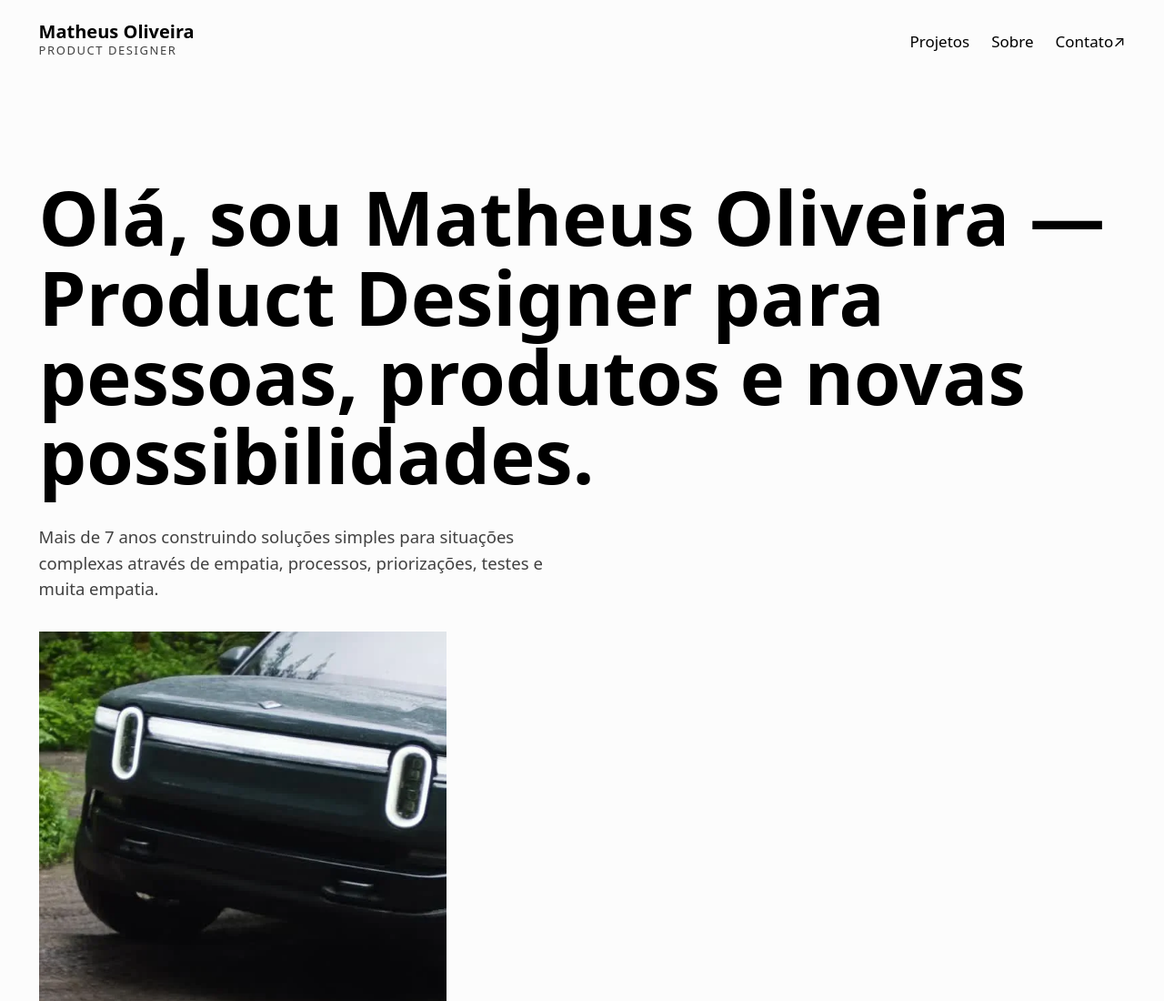
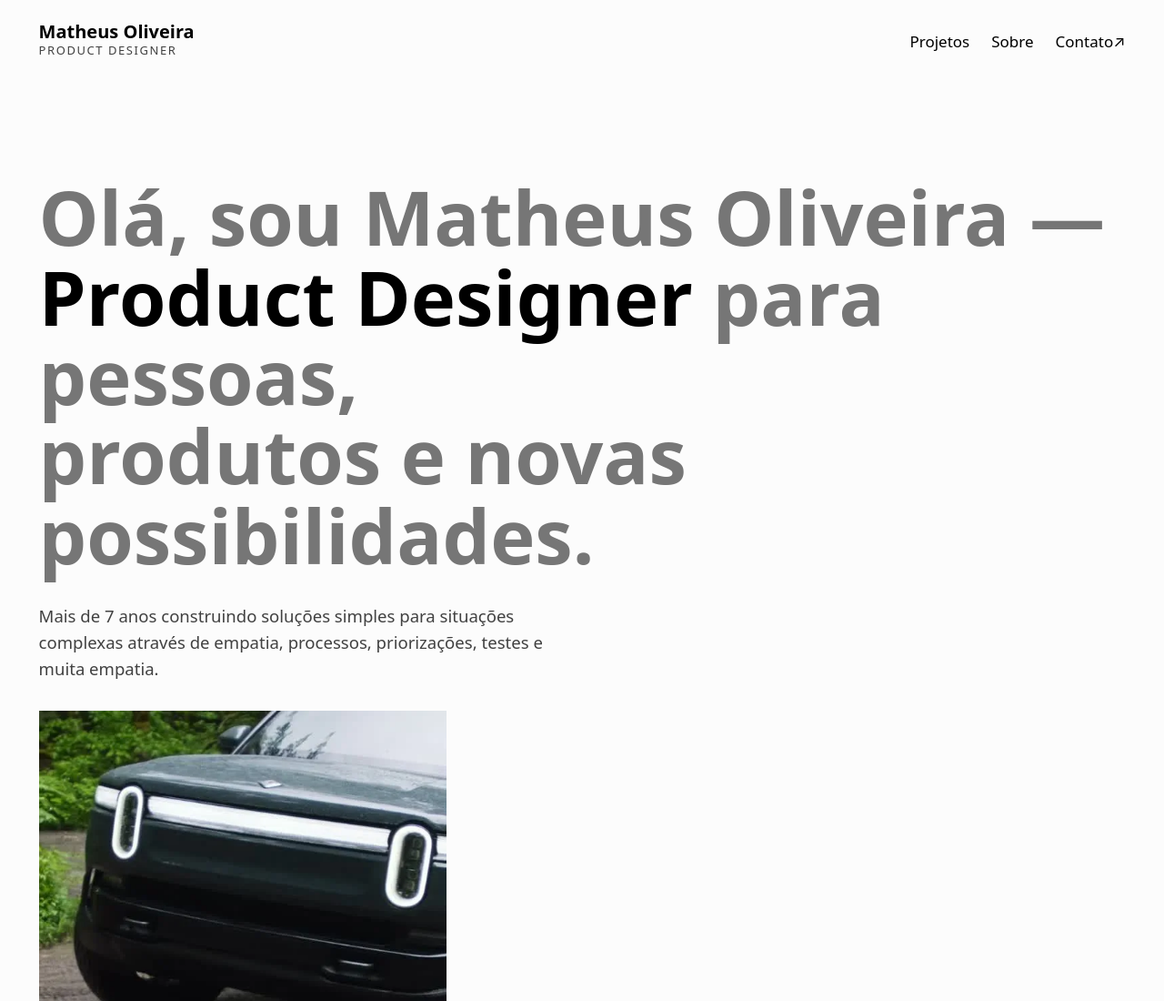
Before and after one commit to gildemberg-santos/matheus-oliveira, a plain HTML site: page index.html in a window 1280 px wide. Shown: the top 1100 px of the page at 91% size. Drawn offline with Linux system fonts and the light colour scheme.

Commit message:
feat(site): aplica tratamento visual do hero

```diff
--- a/css/components.css
+++ b/css/components.css
@@ -15,6 +15,15 @@
 .hero__title {
   font-size: var(--font-size-hero);
   max-width: 26ch;
+}
+
+.hero__title-line {
+  display: block;
+  color: var(--color-text-muted);
+}
+
+.hero__title-highlight {
+  color: var(--color-text-primary);
 }
 
 .hero__intro,
--- a/index.html
+++ b/index.html
@@ -40,7 +40,11 @@
     <section class="section" aria-labelledby="titulo-inicio">
       <div class="section__inner">
         <div class="hero">
-          <h1 class="hero__title" id="titulo-inicio">Olá, sou Matheus Oliveira — Product Designer para pessoas, produtos e novas possibilidades.</h1>
+          <h1 class="hero__title" id="titulo-inicio">
+            <span class="hero__title-line">Olá, sou Matheus Oliveira —</span>
+            <span class="hero__title-line"><span class="hero__title-highlight">Product Designer</span> para pessoas,</span>
+            <span class="hero__title-line">produtos e novas possibilidades.</span>
+          </h1>
           <p class="hero__intro">Mais de 7 anos construindo soluções simples para situações complexas através de empatia, processos, priorizações, testes e muita empatia.</p>
           <img class="portrait" src="assets/images/portrait/matheus-apresentacao.webp" width="604" height="720" alt="Imagem de apresentação de Matheus Oliveira" loading="lazy" decoding="async">
           <a class="hero__link" href="#sobre">Esse sou eu ↓</a>
```
Also changed, not shown: 3 other files.
